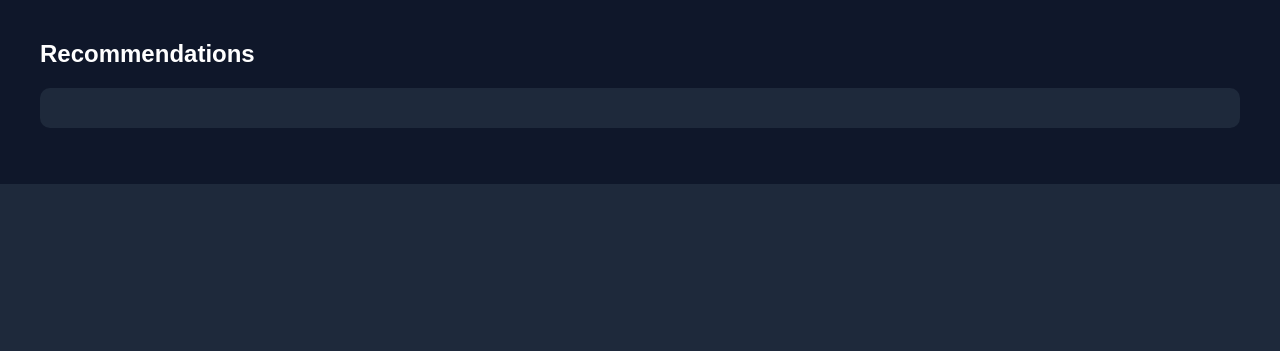
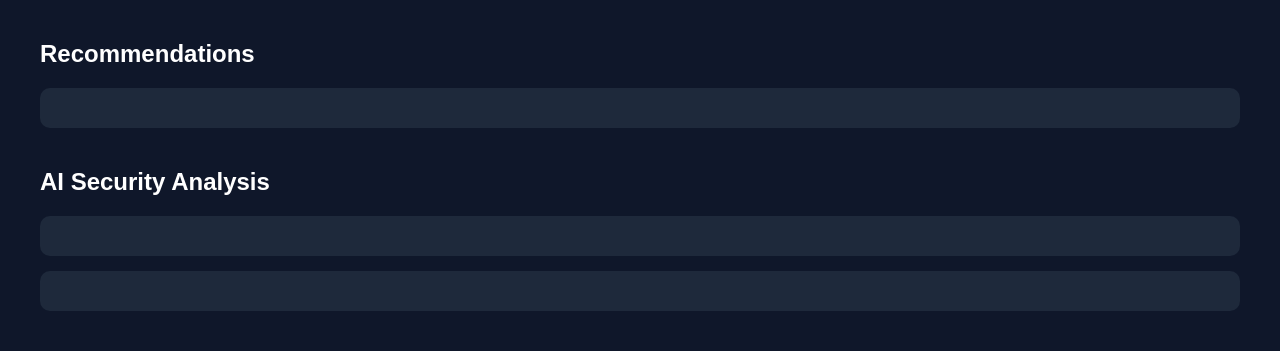
Before and after one commit to gargpriyal10/Autonomous-Security-Policy-Reasoning-Misconfiguration-Detection-Platform, a Flask app: page / in a window 1280 px wide. Shown: the part 1567-1918 px from the top of the page. Before the commit the page ends 1751 px from the top, so only its background shows below. Run offline with Flask 3, Linux system fonts and the light colour scheme; some libraries are stand-ins or nearby versions.

Commit message:
Add AI security analysis panel to dashboard

```diff
--- a/app.py
+++ b/app.py
@@ -76,9 +76,10 @@ def analyze():
             "security_score": result["security_score"],
             "issues": result["issues"],
             "recommendations": result["recommendations"],
-            "attack_paths": result["attack_paths"],  # NEW
-            "service_risk": result["service_risk"],  # NEW
-            "ai_summary": result["ai_summary"],  # optional
+            "attack_paths": result["attack_paths"],
+            "service_risk": result["service_risk"],
+            "ai_summary": result["ai_summary"],
+            "ai_text": result["ai_text"],
         }
     )
 
--- a/templates/index.html
+++ b/templates/index.html
@@ -242,6 +242,16 @@
 
     </div>
 
+    <div class="section">
+
+        <h2>AI Security Analysis</h2>
+
+        <div id="aiSummary" class="card" style="margin-bottom:15px;"></div>
+
+        <div id="aiExplanation" class="card"></div>
+
+    </div>
+
 
     <script>
 
@@ -328,6 +338,20 @@
                 recList.appendChild(li)
 
             })
+
+            /* AI SECURITY ANALYSIS */
+
+            if (data.ai_summary) {
+
+                document.getElementById("aiSummary").innerText = data.ai_summary
+
+            }
+
+            if (data.ai_text) {
+
+                document.getElementById("aiExplanation").innerText = data.ai_text
+
+            }
 
 
             /* RISK PIE CHART */
```
